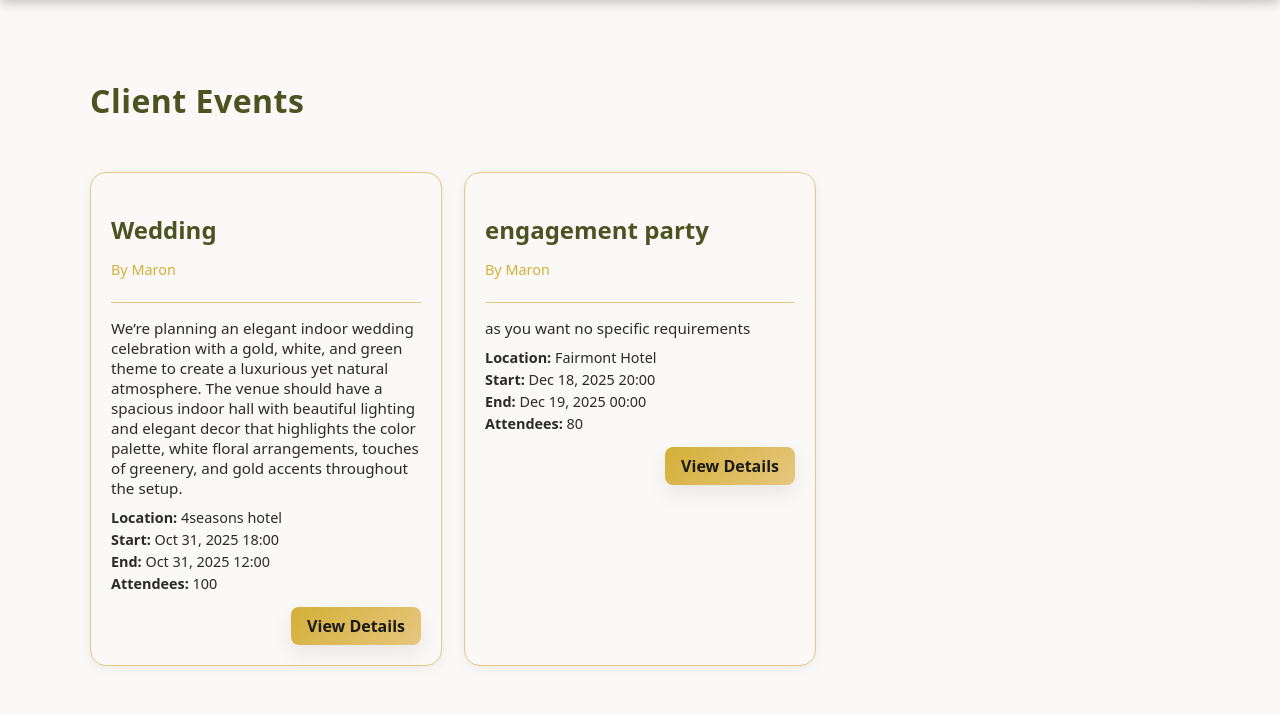
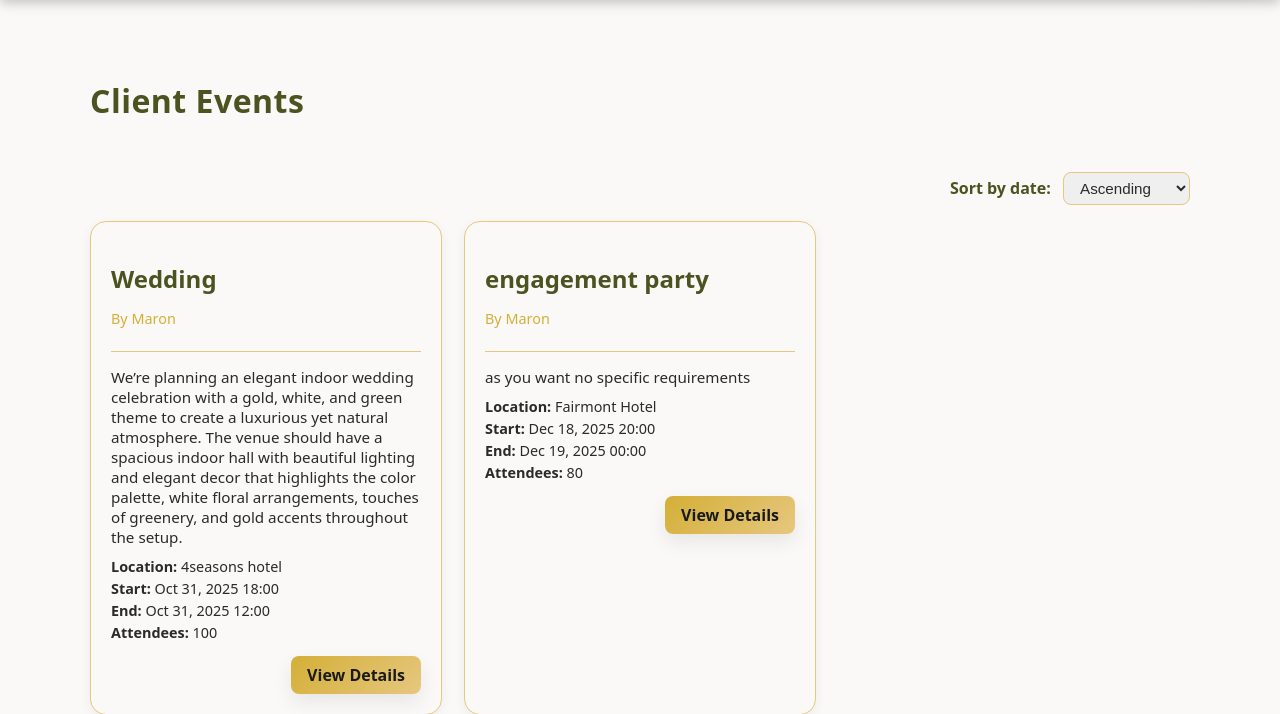
Before and after one commit to mirnahaddad13/Events-Planer, a Django app: page /client-events/ in a window 1280 px wide. Shown: the part 70-784 px from the top of the page. Run offline with Django 5.2, Linux system fonts and the light colour scheme; a user stored in the database is signed in; data comes from the database, SQL or seed files in the repository; both versions use the stored data as it was after the commit.

Commit message:
implemented soting feature

```diff
--- a/main_app/static/css/client-events.css
+++ b/main_app/static/css/client-events.css
@@ -132,3 +132,34 @@
         padding: 16px;
     }
 }
+
+.sort-container {
+  display: flex;
+  justify-content: flex-end;
+  margin-bottom: 1rem;
+}
+
+.sort-container label {
+  margin-right: 0.5rem;
+  font-weight: 600;
+  color: var(--olive);
+}
+
+.sort-container select {
+  padding: 6px 12px;
+  border-radius: 8px;
+  border: 1px solid var(--gold-300);
+  font-size: 0.95rem;
+  color: var(--ink);
+  transition: filter 0.2s ease;
+}
+
+.sort-container select:hover {
+  filter: brightness(1.05);
+}
+
+.sort-container select:focus {
+  outline: none;
+  border-color: var(--gold);
+  box-shadow: 0 0 4px var(--gold-300);
+}
--- a/main_app/templates/events/client_events.html
+++ b/main_app/templates/events/client_events.html
@@ -10,7 +10,17 @@
     <div class="events-header">
       <h1 class="page-title">Client Events</h1>
     </div>
-
+    {% if events|length > 1 %}
+          <div class="sort-container">
+      <form method="get" action="">
+        <label for="sort">Sort by date:</label>
+        <select name="sort" id="sort" onchange="this.form.submit()">
+          <option value="asc" {% if sort_order == 'asc' %}selected{% endif %}>Ascending</option>
+          <option value="desc" {% if sort_order == 'desc' %}selected{% endif %}>Descending</option>
+        </select>
+      </form>
+    </div>
+    {% endif %}
     {% if events %}
       <div class="client-events-grid">
         {% for event in events %}
--- a/main_app/views.py
+++ b/main_app/views.py
@@ -65,8 +65,15 @@ class CustomLoginView(LoginView):
 
 @login_required
 def event_index(request):
-  events = Event.objects.filter(user=request.user).order_by('start_date')
-  return render(request, 'events/index.html', {'events': events})
+    sort_order = request.GET.get('sort', 'asc')
+    if sort_order == 'desc':
+        events = Event.objects.filter(user=request.user).order_by('-start_date')
+    else:
+        events = Event.objects.filter(user=request.user).order_by('start_date')
+    return render(request, 'events/index.html', {
+        'events': events,
+        'sort_order': sort_order
+    })
 
 class EventDetail(LoginRequiredMixin, DetailView):
     model = Event
@@ -161,9 +168,12 @@ class EventDelete(LoginRequiredMixin, DeleteView):
 @staff_member_required
 def client_events(request):
     # All events created by non-staff (clients), newest first
-    events = (
-        Event.objects.select_related('user')
-        .filter(user__is_staff=False)
-        .order_by('start_date')
-    )
-    return render(request, 'events/client_events.html', {'events': events})
+    sort_order = request.GET.get('sort', 'asc')
+    if sort_order == 'desc':
+        events = Event.objects.select_related('user').filter(user__is_staff=False).order_by('-start_date')
+    else:
+        events = Event.objects.select_related('user').filter(user__is_staff=False).order_by('start_date')
+    return render(request, 'events/client_events.html', {
+        'events': events,
+        'sort_order': sort_order
+    })
```
Also changed, not shown: main_app/static/css/my-events.css (+30 -0 lines), main_app/templates/events/index.html (+11 -1 lines), db.sqlite3.
